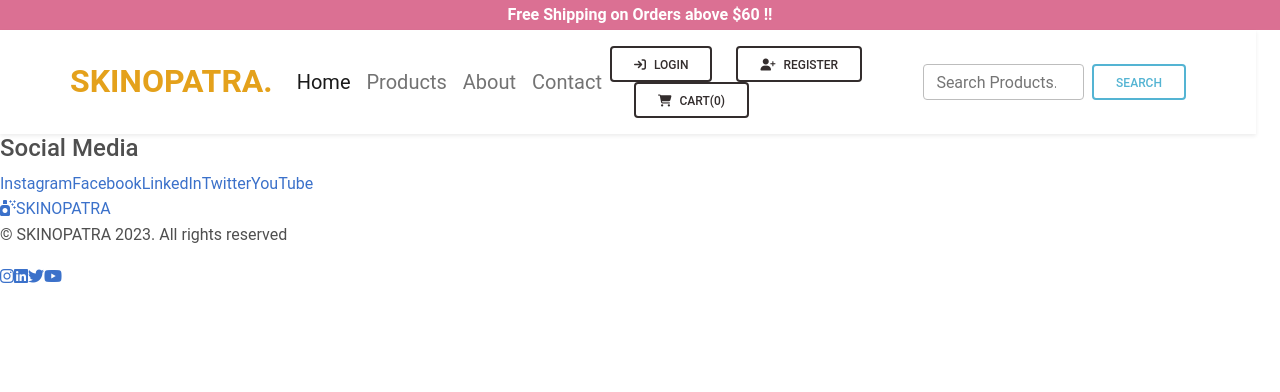
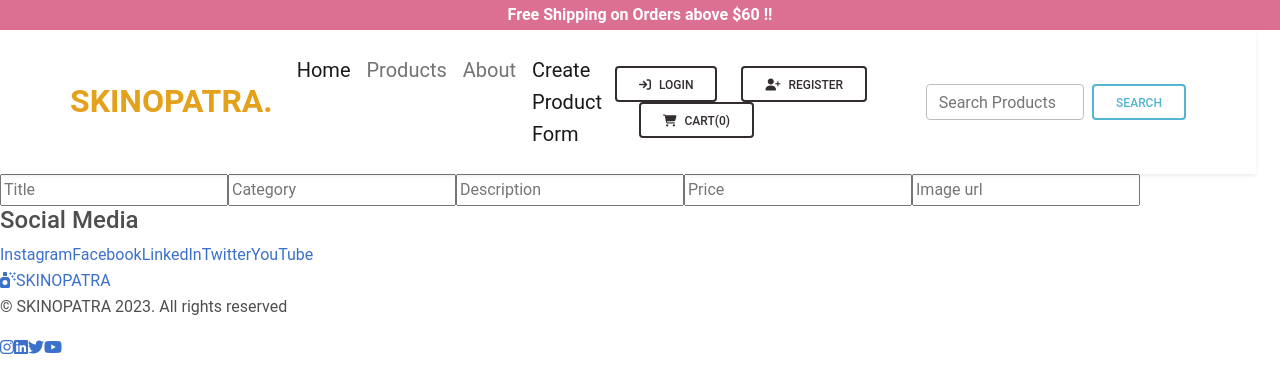
Before and after one commit to QuincyOliech/skinopatra, a React (Create React App) app: page /createproductform in a window 1280 px wide. Shown: the top 392 px of the page. Built offline with nearby package versions, Linux system fonts and the light colour scheme.

Commit message:
added create form component to input products

```diff
--- a/src/components/App.js
+++ b/src/components/App.js
@@ -9,6 +9,7 @@
 import Login from '../pages/Login';
 import Footer from './Footer';
 import Register from '../pages/Register';
+import CreateProductForm from '../pages/CreateProductForm';
 
 function App() {
   const [search,setSearch]=useState("");
@@ -31,6 +32,7 @@
           <Route exact path="/products/:id" element={<Product/>}/>
           <Route exact path="/about" element={<About/>}/>
           <Route exact path="/login" element={<Login/>}/>
+          <Route exact path="/createproductform" element={<CreateProductForm/>}/>
         </Routes>
         <Footer/>
       </header>
--- a/src/components/Navbar.js
+++ b/src/components/Navbar.js
@@ -44,8 +44,8 @@
                 </NavLink>
               </li>
               <li className="nav-item">
-                <NavLink className="nav-link" to="/contact">
-                  Contact
+                <NavLink className="nav-link" to="/createproductform">
+                  Create Product Form
                 </NavLink>
               </li>
             </ul>
--- /dev/null
+++ b/src/pages/CreateProductForm.js
@@ -0,0 +1,17 @@
+import React from "react";
+
+function CreateProductForm(){
+    return (
+        <div>
+            <form>
+                <input name="title" type="text" placeholder="Title" required />
+                <input name="category" type="text" placeholder="Category" required/>
+                <input name="description" type="text" placeholder="Description" required/>
+                <input name="price" type="text" required  placeholder="Price"/>
+                <input name="image" type="url" placeholder="Image url"/>
+            </form>
+        </div>
+    )
+}
+
+export default CreateProductForm
```
